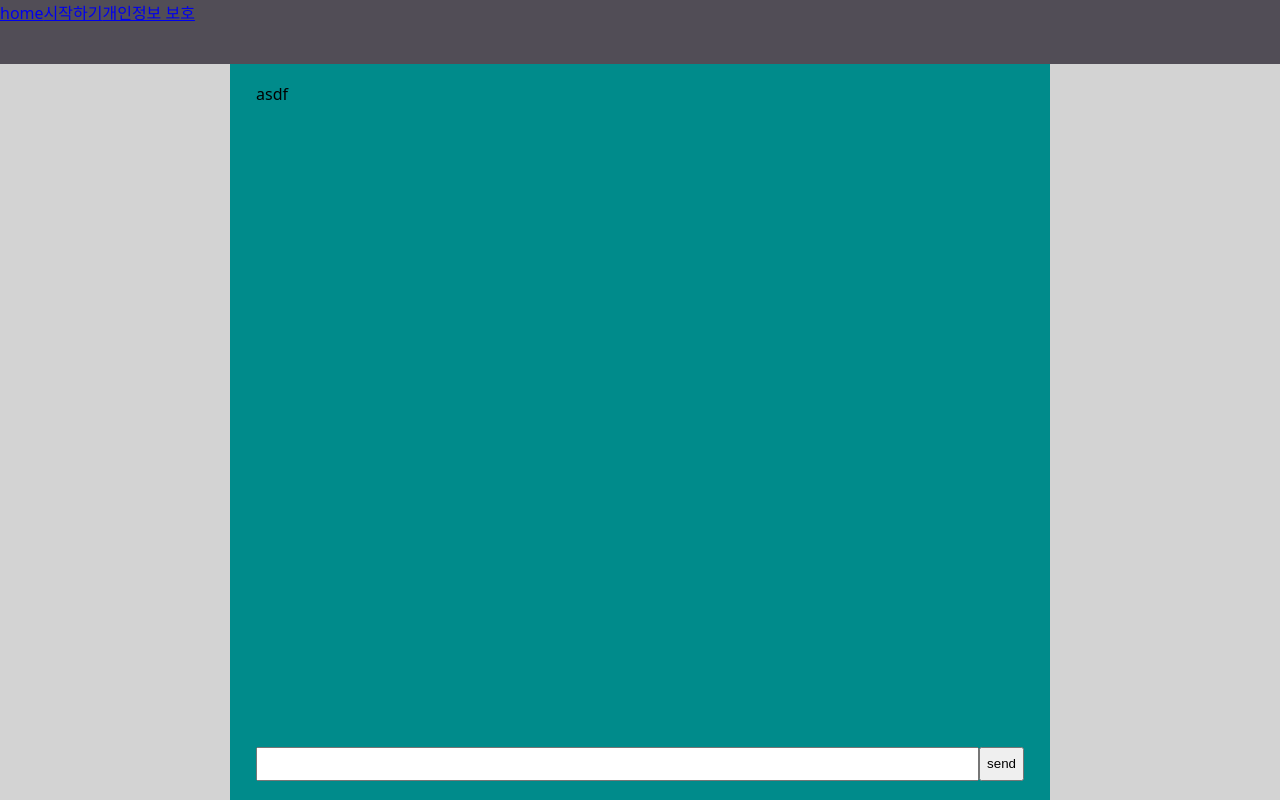
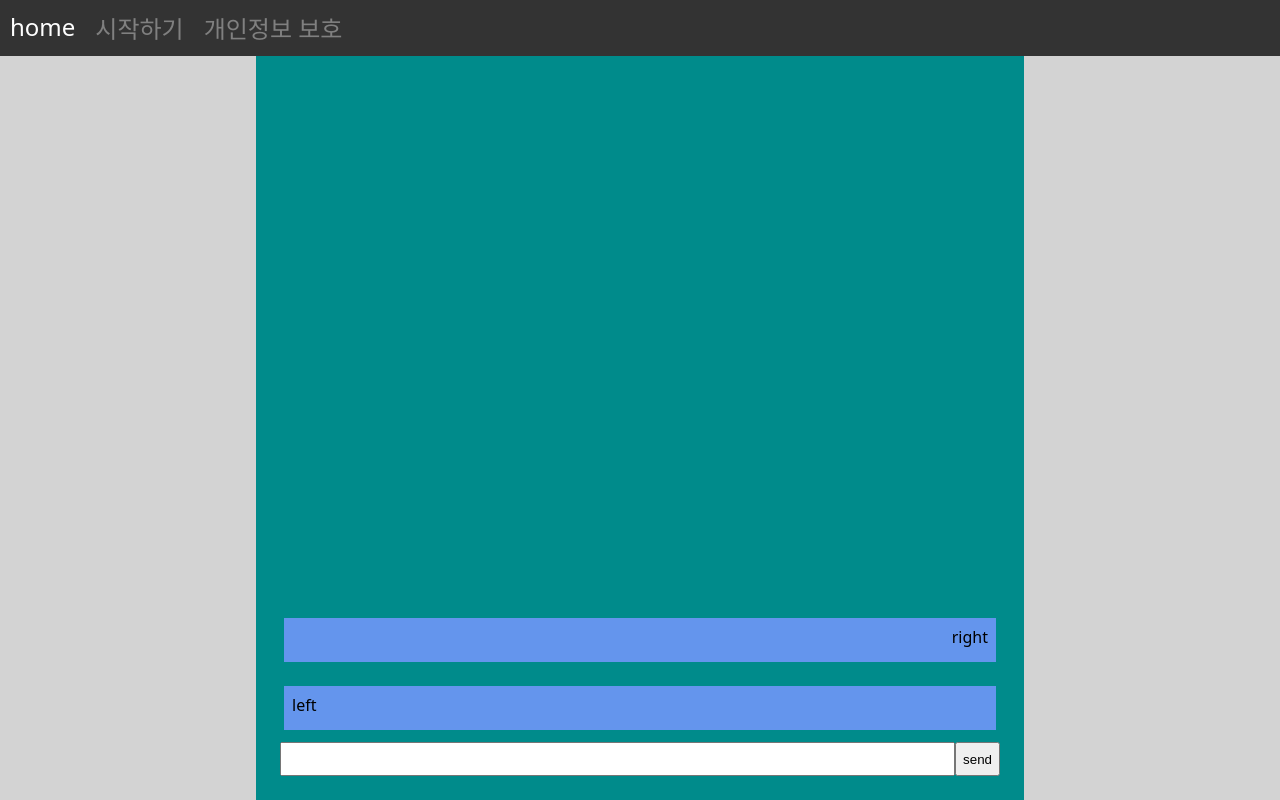
Before and after one commit to jh106/RanChat, a React (Vite) app: page /chat in a window 1280 px wide. Built offline with nearby package versions, Linux system fonts and the light colour scheme.

Commit message:
chat content + navbar work
Co-authored-by: j__h.106 <wlsghks245@gmail.com>

```diff
--- a/src/assets/app.css
+++ b/src/assets/app.css
@@ -1,4 +1,5 @@
-html, body {
+html,
+body {
     margin: 0;
 }
 
@@ -9,11 +10,10 @@ html, body {
     height: 100vh;
 }
 
-.nav-bar {
-    background-color: rgb(81, 77, 86);
+/* .nav-bar {
     width: 100%;
     height: 4em;
-}
+} */
 
 .content {
     background-color: lightgrey;
@@ -31,8 +31,9 @@ html, body {
     flex: 1;
     overflow: auto;
     width: 60%;
+    min-width: 720px;
     height: 100%;
-    padding: 1.5% 2%;
+    /* padding: 1.5% 2%; */
     margin: 0 auto;
     border: none;
     background-color: darkcyan;
@@ -40,13 +41,34 @@ html, body {
 
 .chat_main {
     display: flex;
+    flex-direction: column-reverse;
     flex: 1;
+    padding: 16px 16px 0 16px;
+}
+
+.chat_main p {
+    display: flex;
+    flex-direction: row;
+    flex: 1;
+    max-height: 28px;
+    background-color: cornflowerblue;
+    margin: 12px;
+    padding: 8px;
+}
+
+.chat_main .right {
+    justify-content: right;
+}
+
+.chat_main .left {
+    justify-content: left;
 }
 
 .chat_input {
     display: flex;
     flex-direction: row;
-    width: 100%;
+    padding: 24px;
+    padding-top: 0;
 }
 
 .chat_input input[type="text"] {
@@ -60,3 +82,34 @@ html, body {
     flex-wrap: nowrap;
     flex-direction: row;
 }
+
+.nav {
+    list-style-type: none;
+    margin: 0;
+    /* padding: auto; */
+    overflow: hidden;
+    background-color: #333;
+    display: flex;
+    /* padding: 20px; */
+    font-weight: 300;
+    font-size: 14px;
+    box-sizing: border-box;
+    height: 4em;
+}
+
+
+.nav_link {
+    color: gray;
+    padding: 10px;
+    font-size: 24px;
+    font-weight: 300;
+    /* margin: 5px; */
+    border: none;
+    height: 100%;
+    cursor: pointer;
+    text-decoration-line: none;
+}
+
+.nav_link:hover {
+    color: white;
+}
--- a/src/pages/Chat.tsx
+++ b/src/pages/Chat.tsx
@@ -5,11 +5,14 @@ export default function Chat() {
 		<div className="content">
 			<div className="chat_div">
 				<div className="chat_main">
-            asdf
+					<p className="left">left</p>
+					<p className="right">right</p>
 				</div>
 				<form className="chat_input">
 					<input type="text" />
-            <div className="chat_send_Button"><button>send</button></div>
+					<div className="chat_send_Button">
+						<button>send</button>
+					</div>
 				</form>
 			</div>
 		</div>
--- a/src/pages/Nav.tsx
+++ b/src/pages/Nav.tsx
@@ -1,14 +1,22 @@
 import "../assets/app.css";
 import { NavLink } from "react-router-dom";
 
+const activeStyle = {};
+
 export default function Nav() {
-    return (
-        <div className="nav-bar">
-          <nav>
-          <NavLink to="/">home</NavLink>
-          <NavLink to="/chat">시작하기</NavLink>
-          <NavLink to="/privacy">개인정보 보호</NavLink>
-          </nav>
-        </div>
-    );
+	return (
+		<div className="nav-bar">
+			<nav className="nav">
+				<NavLink to="/" style={{ textDecoration: "none" }}>
+					<div className="nav_link">home</div>
+				</NavLink>
+				<NavLink to="/chat" style={{ textDecoration: "none" }}>
+					<div className="nav_link">시작하기</div>
+				</NavLink>
+				<NavLink to="/privacy" style={{ textDecoration: "none" }}>
+					<div className="nav_link">개인정보 보호</div>
+				</NavLink>
+			</nav>
+		</div>
+	);
 }
```
Lines whose indentation alone changed are shown as unchanged.
